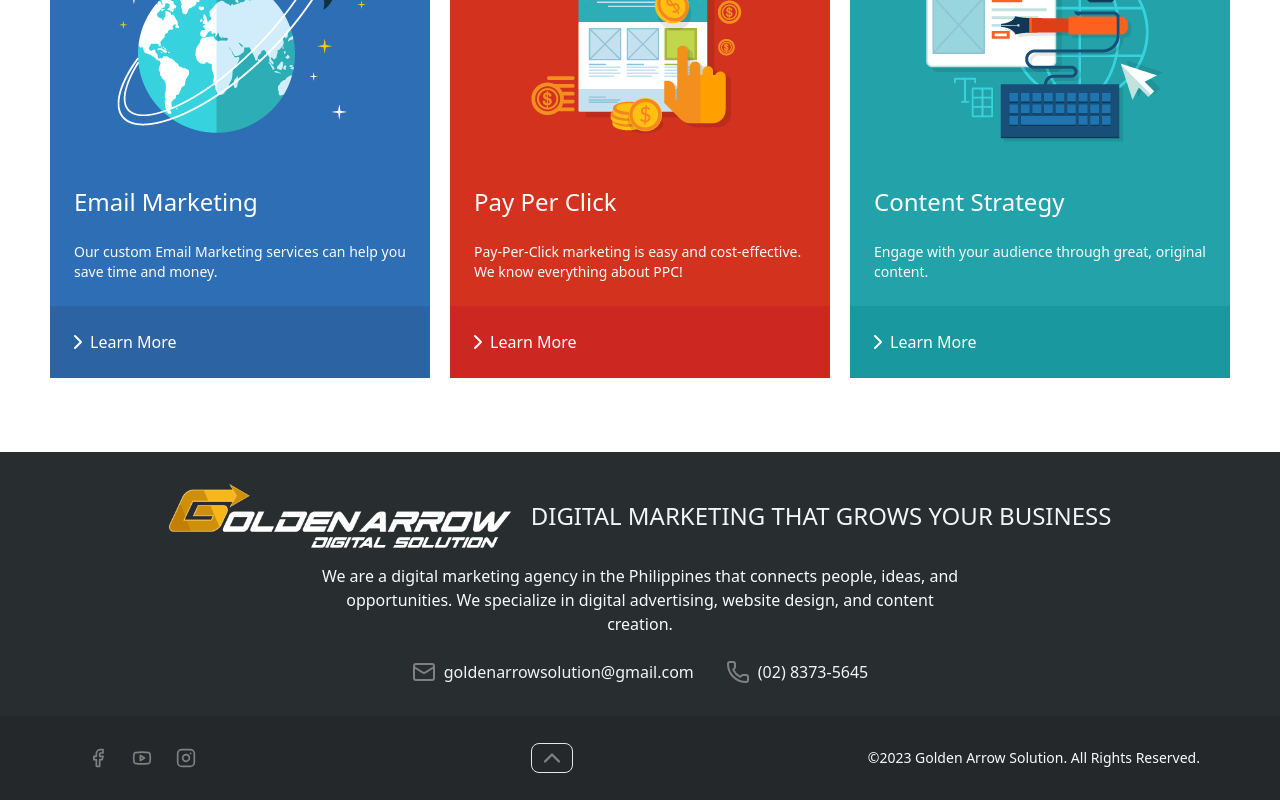
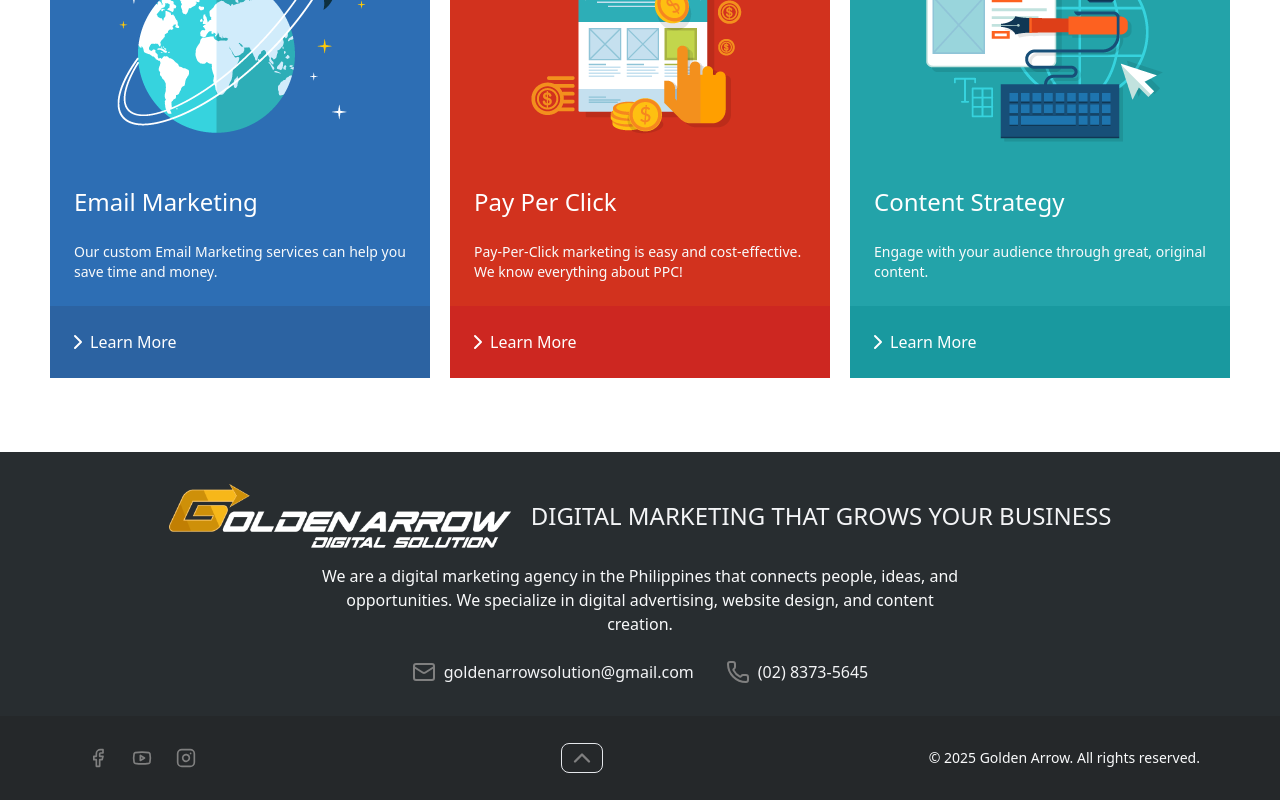
Before and after one commit to venshin22/Golden-Page-React, a React (Create React App) app: page /services in a window 1280 px wide. Shown: the part 1068-1868 px from the top of the page. Built offline with nearby package versions, Linux system fonts and the light colour scheme.

Commit message:
latest array of data

```diff
--- a/src/Components/Layout/Footer.tsx
+++ b/src/Components/Layout/Footer.tsx
@@ -48,7 +48,7 @@ export default function Footer() {
                     </a>
 
                     <span className="text-sm text-gray-50 font-thin text-center">
-                        ©2023 Golden Arrow Solution. All Rights Reserved.
+                    © {new Date().getFullYear()} Golden Arrow. All rights reserved.
                     </span>
                 </div>
             </div>
--- a/src/Components/Layout/Header.tsx
+++ b/src/Components/Layout/Header.tsx
@@ -33,6 +33,7 @@ export default function Header() {
                         <button
                         id="dropdownHoverServices"
                         type="button"
+                        onClick={() => ("/Services")}
                         onMouseEnter={() => setServicesDropdownVisible(true)}
                         onMouseLeave={() => setServicesDropdownVisible(false)}
                         className="hover:text-blue-600"
--- a/src/Components/Page/Body_comp/Bottom.tsx
+++ b/src/Components/Page/Body_comp/Bottom.tsx
@@ -1,6 +1,6 @@
 import PostCard from "./bComponent/PostCard"
 import FeatureCard from "./bComponent/FeatureCard"
-import { Anchor, CircleDollarSign, Mail, MapPin, MapPinned, MessageCircle, PencilRuler, Target } from "lucide-react"
+import { CircleDollarSign, MessageCircle, } from "lucide-react"
 import { postcardData } from "../../../data/PostCardData"
 import { featurecardData } from "../../../data/FeatureCardData"
 
--- a/src/Components/Page/Body_comp/bComponent/PostCard.tsx
+++ b/src/Components/Page/Body_comp/bComponent/PostCard.tsx
@@ -1,7 +1,7 @@
 import React from "react";
-import { PostCardData } from "../../../../types/PostCardTypes";
+import { PostCardTypes } from "../../../../types/PostCardTypes";
 
-type PostCardProps = PostCardData;
+type PostCardProps = PostCardTypes;
 
 const PostCard: React.FC<PostCardProps> = ({
     imgSrc,
--- a/src/Components/Page/Body_comp/mComponent/ServiceCard.tsx
+++ b/src/Components/Page/Body_comp/mComponent/ServiceCard.tsx
@@ -1,8 +1,8 @@
 import React from "react";
 import { LucideIcon } from "lucide-react";
-import { ServiceCardData } from "../../../../types/ServiceCardTypes";
+import { ServiceCardTypes } from "../../../../types/ServiceCardTypes";
 
-type ServiceCardProps = ServiceCardData;
+type ServiceCardProps = ServiceCardTypes;
 
 const ServiceCard: React.FC<ServiceCardProps> = ({
   icon: Icon,
--- a/src/types/PostCardTypes.ts
+++ b/src/types/PostCardTypes.ts
@@ -1,4 +1,4 @@
-export interface PostCardData {
+export interface PostCardTypes {
     imgSrc?: string;
     title?: string;
     alt?: string;
--- a/src/types/ServiceCardTypes.ts
+++ b/src/types/ServiceCardTypes.ts
@@ -1,6 +1,6 @@
 import { LucideIcon } from "lucide-react";
 
-export interface ServiceCardData {
+export interface ServiceCardTypes {
     icon?: LucideIcon;
     iconColor?: string;
     iconSize?: number;
```
